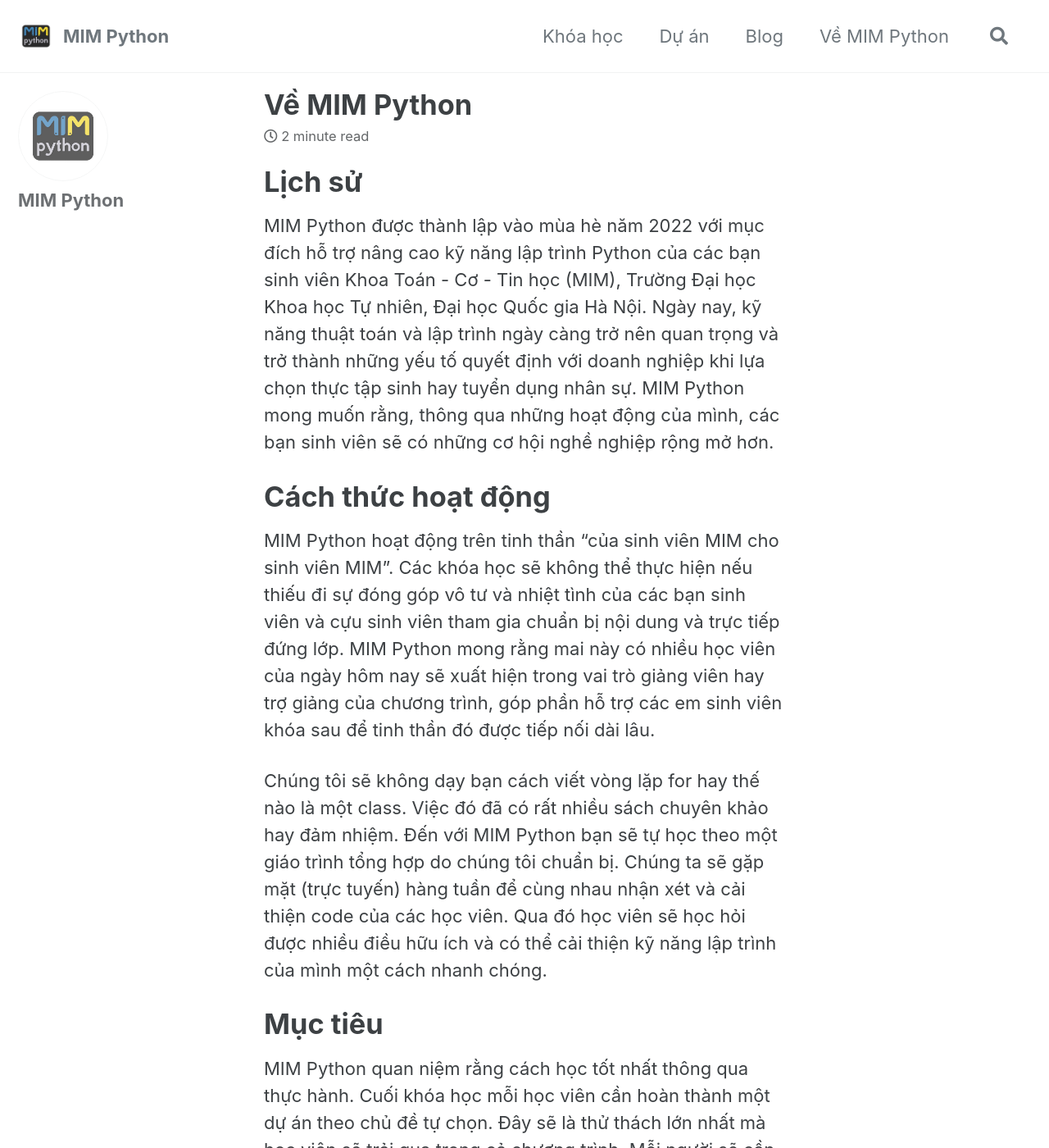
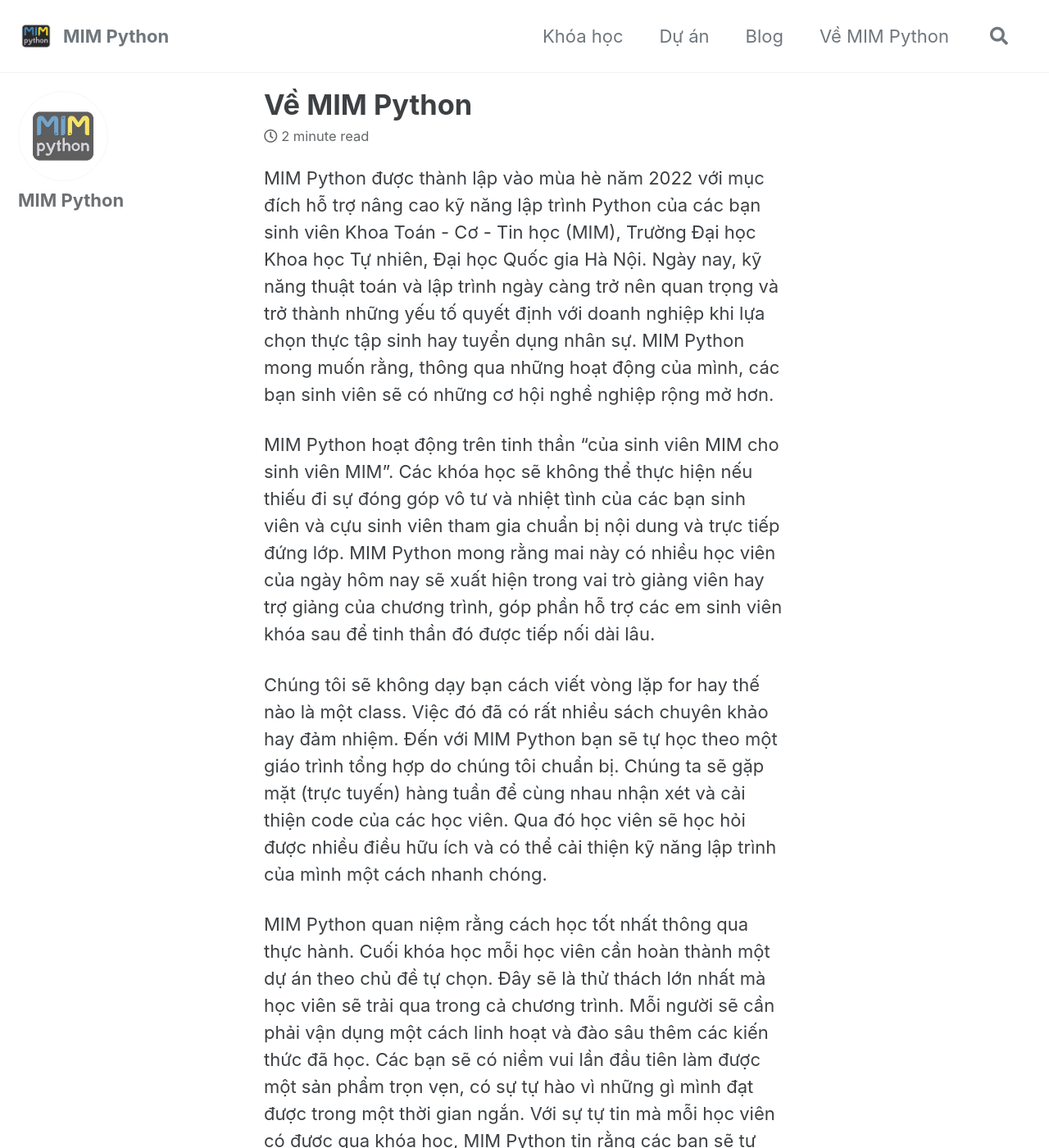
Before and after one commit to MIMPython/mimpython.github.io, a Jekyll site: the page built from _pages/about.md, in a window 1280 px wide and 1400 px high. Shown: the whole window at 82% size. Built offline with Jekyll 4.4.1, drawn with Linux system fonts in a browser that asks for light colours; cached includes are drawn as plain includes.

Commit message:
Dix about page

```diff
--- a/_pages/about.md
+++ b/_pages/about.md
@@ -5,16 +5,11 @@
 last_modified_at: 2022-06-21
 ---
 
-# Lịch sử
-
 MIM Python được thành lập vào mùa hè năm 2022 với mục đích hỗ trợ nâng cao kỹ năng lập trình Python của các bạn sinh viên Khoa Toán - Cơ - Tin học (MIM), Trường Đại học Khoa học Tự nhiên, Đại học Quốc gia Hà Nội. Ngày nay, kỹ năng thuật toán và lập trình ngày càng trở nên quan trọng và trở thành những yếu tố quyết định với doanh nghiệp khi lựa chọn thực tập sinh hay tuyển dụng nhân sự. MIM Python mong muốn rằng, thông qua những hoạt động của mình, các bạn sinh viên sẽ có những cơ hội nghề nghiệp rộng mở hơn.
 
-# Cách thức hoạt động
 
 MIM Python hoạt động trên tinh thần “của sinh viên MIM cho sinh viên MIM”. Các khóa học sẽ không thể thực hiện nếu thiếu đi sự đóng góp vô tư và nhiệt tình của các bạn sinh viên và cựu sinh viên tham gia chuẩn bị nội dung và trực tiếp đứng lớp. MIM Python mong rằng mai này có nhiều học viên của ngày hôm nay sẽ xuất hiện trong vai trò giảng viên hay trợ giảng của chương trình, góp phần hỗ trợ các em sinh viên khóa sau để tinh thần đó được tiếp nối dài lâu.
 
 Chúng tôi sẽ không dạy bạn cách viết vòng lặp for hay thế nào là một class. Việc đó đã có rất nhiều sách chuyên khảo hay đảm nhiệm. Đến với MIM Python bạn sẽ tự học theo một giáo trình tổng hợp do chúng tôi chuẩn bị. Chúng ta sẽ gặp mặt (trực tuyến) hàng tuần để cùng nhau nhận xét và cải thiện code của các học viên. Qua đó học viên sẽ học hỏi được nhiều điều hữu ích và có thể cải thiện kỹ năng lập trình của mình một cách nhanh chóng.
 
-# Mục tiêu
-
 MIM Python quan niệm rằng cách học tốt nhất thông qua thực hành. Cuối khóa học mỗi học viên cần hoàn thành một dự án theo chủ đề tự chọn. Đây sẽ là thử thách lớn nhất mà học viên sẽ trải qua trong cả chương trình. Mỗi người sẽ cần phải vận dụng một cách linh hoạt và đào sâu thêm các kiến thức đã học. Các bạn sẽ có niềm vui lần đầu tiên làm được một sản phẩm trọn vẹn, có sự tự hào vì những gì mình đạt được trong một thời gian ngắn. Với sự tự tin mà mỗi học viên có được qua khóa học, MIM Python tin rằng các bạn sẽ tự hoàn thiện thêm kỹ năng của mình để cho ra đời những sản phẩm tuyệt vời hơn nữa trong tương lai.
```
